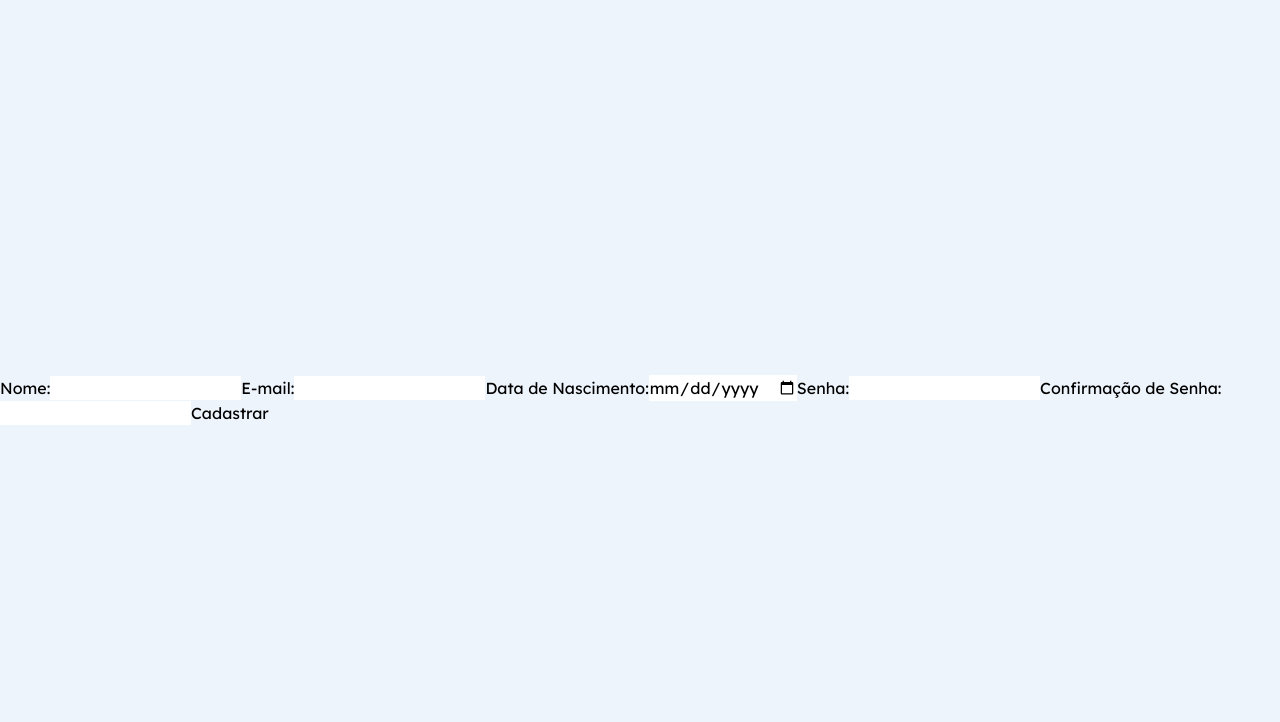
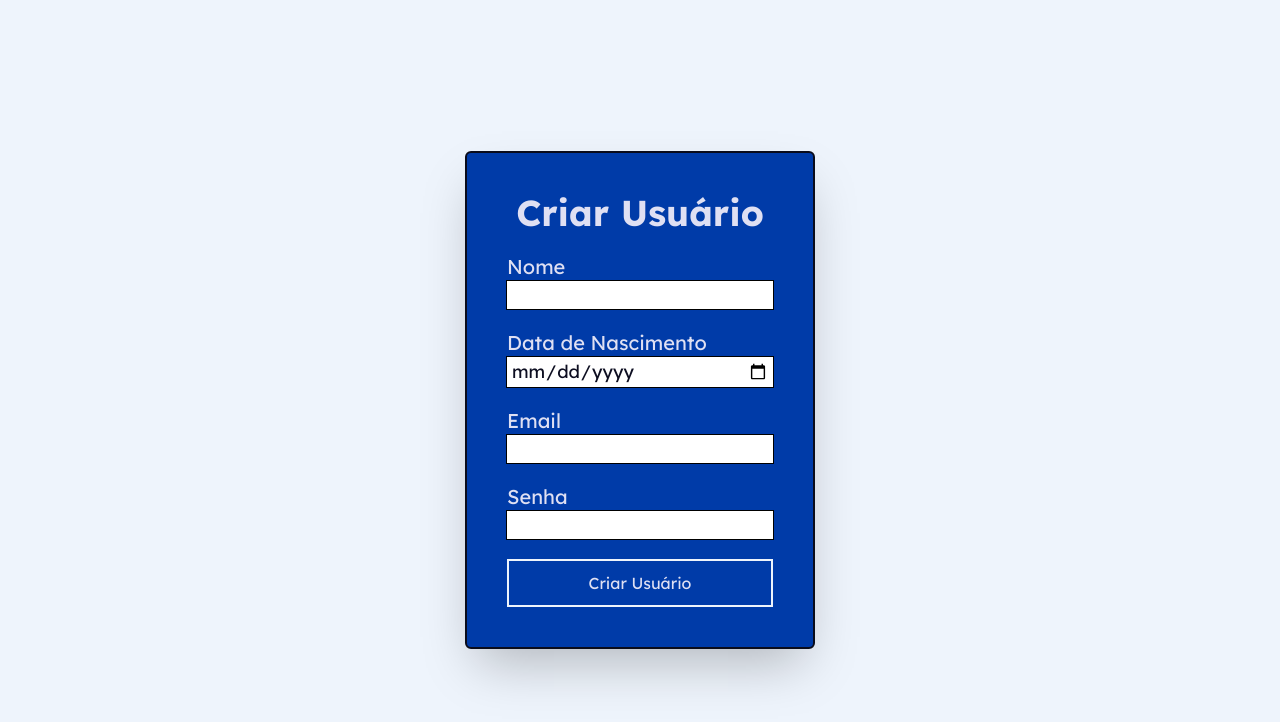
Before and after one commit to diointhegit/Efeito-Domino, a Next.js app: page /app/register in a window 1280 px wide. Shown: the top 722 px of the page. Built offline with nearby package versions, Linux system fonts and the light colour scheme.

Commit message:
created register page

```diff
--- /dev/null
+++ b/src/app/app/(auth)/register/CreateClientForm.tsx
@@ -0,0 +1,93 @@
+"use client";
+
+import { zodResolver } from "@hookform/resolvers/zod";
+import { useForm, FieldValues } from "react-hook-form";
+import { z } from "zod";
+
+// Esquema de validação com Zod
+const userSchema = z.object({
+  name: z.string().min(1, "Nome precisa estar preenchido"),
+  birthdate: z.string().min(10, "Data de nascimento inválida"),
+  email: z.string().email("Email inválido"),
+  password: z.string().min(6, "Senha deve ter no mínimo 6 caracteres"),
+});
+
+interface CreateUserFormProps {
+  onSubmit: (fd: FormData) => Promise<void>;
+}
+
+export const CreateUserForm = ({ onSubmit }: CreateUserFormProps) => {
+  const {
+    handleSubmit,
+    register,
+    formState: { errors, isSubmitting, isDirty, isValid },
+  } = useForm({
+    resolver: zodResolver(userSchema),
+  });
+
+  const handleFormSubmit = async (data: FieldValues) => {
+    const formData = new FormData();
+    formData.append("name", data.name);
+    formData.append("birthdate", data.birthdate);
+    formData.append("email", data.email);
+    formData.append("password", data.password);
+
+    await onSubmit(formData);
+  };
+
+  return (
+    <form onSubmit={handleSubmit(handleFormSubmit)} className="grid space-y-5 text-left px-10">
+      <div className="grid">
+        <label htmlFor="name" className="text-xl">Nome</label>
+        <input
+          {...register("name")}
+          type="text"
+          name="name"
+          className="outline outline-1 outline-black text-lg text-dark-text px-1"
+        />
+        {errors.name && <p>{`${errors.name.message}`}</p>}
+      </div>
+
+      <div className="grid">
+        <label htmlFor="birthdate" className="text-xl">Data de Nascimento</label>
+        <input
+          {...register("birthdate")}
+          type="date"
+          name="birthdate"
+          className="outline outline-1 outline-black text-lg text-dark-text px-1"
+        />
+        {errors.birthdate && <p>{`${errors.birthdate.message}`}</p>}
+      </div>
+
+      <div className="grid">
+        <label htmlFor="email" className="text-xl">Email</label>
+        <input
+          {...register("email")}
+          type="email"
+          name="email"
+          className="outline outline-1 outline-black text-lg text-dark-text px-1"
+        />
+        {errors.email && <p>{`${errors.email.message}`}</p>}
+      </div>
+
+      <div className="grid">
+        <label htmlFor="password" className="text-xl">Senha</label>
+        <input
+          {...register("password")}
+          type="password"
+          name="password"
+          className="outline outline-1 outline-black text-lg text-dark-text px-1"
+        />
+        {errors.password && <p>{`${errors.password.message}`}</p>}
+      </div>
+
+      <button
+        type="submit"
+        className="border-light-bg border-2 hover:bg-light-bg hover:outline text-light-text grid place-items-center hover:text-dark-text outline-1 px-5 text-center h-12 transition-all ease-in-out"
+        disabled={!isDirty || !isValid || isSubmitting}
+      >
+        Criar Usuário
+      </button>
+    </form>
+  );
+};
--- a/src/app/app/(auth)/register/page.tsx
+++ b/src/app/app/(auth)/register/page.tsx
@@ -1,23 +1,53 @@
+import { createClient } from "@/utils/supabase/server";
+import { revalidatePath } from "next/cache";
+import { redirect } from "next/navigation";
+import { CreateUserForm } from "./CreateClientForm";
 
-export default function Page() {
+export default async function Page() {
+  async function handleCreateUser(fd: FormData) {
+    "use server";
+
+    const supabase = createClient();
+
+    // Cria o usuário na tabela padrão do Supabase
+    const { data: authData, error: authError } = await supabase.auth.signUp({
+      email: fd.get("email") as string,
+      password: fd.get("password") as string,
+    });
+
+    if (authError) {
+      console.error("Erro ao criar autenticação:", authError);
+      redirect("/error");
+    }
+
+    // Se o usuário foi criado, insere o nome e data de nascimento na tabela 'user'
+    if (authData.user) {
+      const { error: userError } = await supabase.from("user").insert([
+        {
+          user_id: authData.user.id, // Relaciona com a tabela de autenticação
+          name: fd.get("name") as string,
+          birthdate: fd.get("birthdate") as string,
+          balance: 0,
+        },
+      ]);
+
+      if (userError) {
+        console.error("Erro ao criar usuário:", userError);
+        return;
+        redirect("/error");
+      }
+
+      revalidatePath("/"); // Revalida o cache (se necessário)
+      redirect("/login"); // Redireciona para a página de login
+    }
+  }
+
   return (
-    <form>
-      <label htmlFor="name">Nome:</label>
-      <input type="text" id="name" name="name" required/>
-
-      <label htmlFor="email">E-mail:</label>
-      <input type="email" id="email" name="email" required/>
-
-      <label htmlFor="dob">Data de Nascimento:</label>
-      <input type="date" id="dob" name="dob" required/>
-
-      <label htmlFor="password">Senha:</label>
-      <input type="password" id="password" name="password" required/>
-
-      <label htmlFor="confirmPassword">Confirmação de Senha:</label>
-      <input type="password" id="confirmPassword" name="confirmPassword" required/>
-
-      <button type="submit">Cadastrar</button>
-    </form>
-  )
+    <div className="w-[350px] shadow-2xl bg-primary border-dark-bg border-2 py-10 rounded-md text-light-text">
+      <h1 className="text-4xl text-center mb-5 text-light-text font-bold">
+        Criar Usuário
+      </h1>
+      <CreateUserForm onSubmit={handleCreateUser} />
+    </div>
+  );
 }
--- a/src/app/app/(main)/home/metas.tsx
+++ b/src/app/app/(main)/home/metas.tsx
@@ -12,11 +12,16 @@ export const Controls = async () => {
 
   return (
     <div>
-      <div className="flex gap-10">
-        {controls.map((control) => {
-          return <ControlCard control={control} key={control.id} />;
-        })}
-      </div>
+      {controls.length > 0 ? (
+
+        <div className="flex gap-10">
+          {controls.map((control) => {
+            return <ControlCard control={control} key={control.id} />;
+          })}
+        </div>
+      ): (
+        <div className="flex gap-10">Nenhuma meta cadastrada</div>
+      )}
     </div>
   );
 };
```
